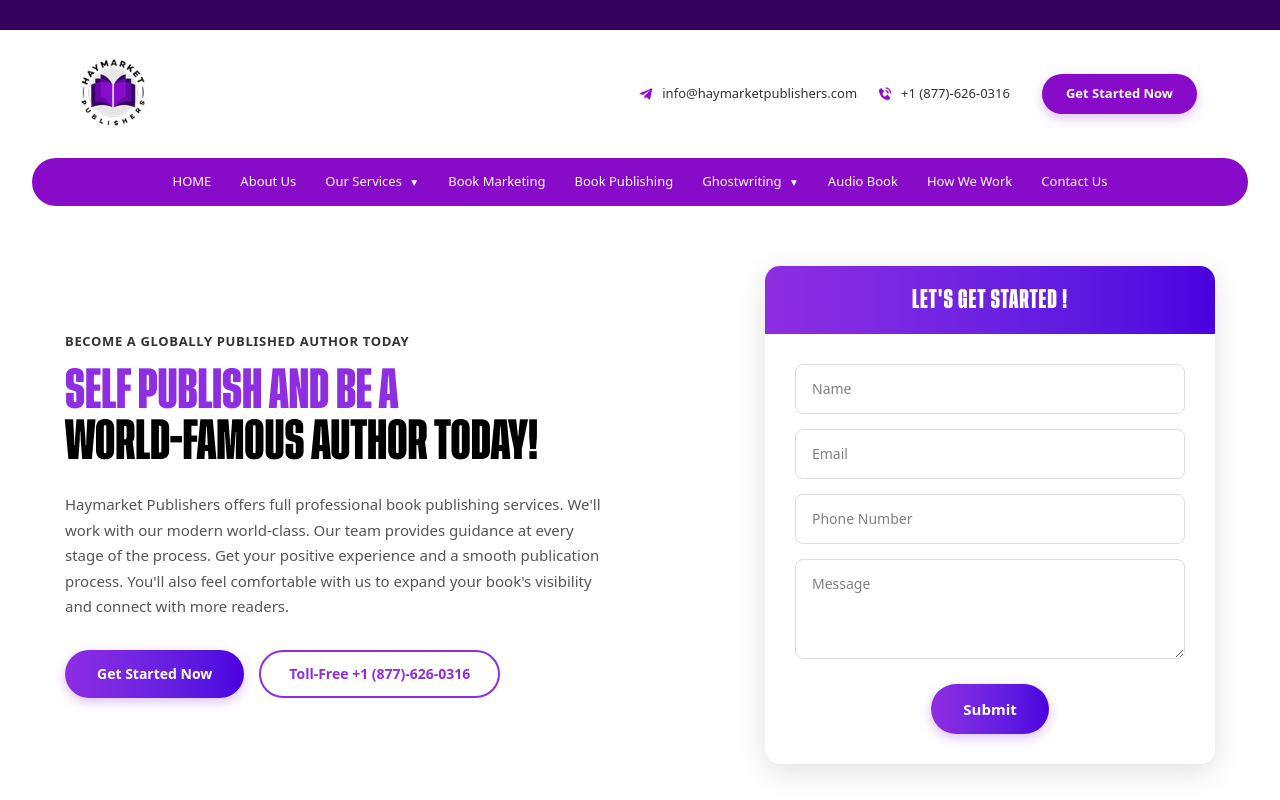
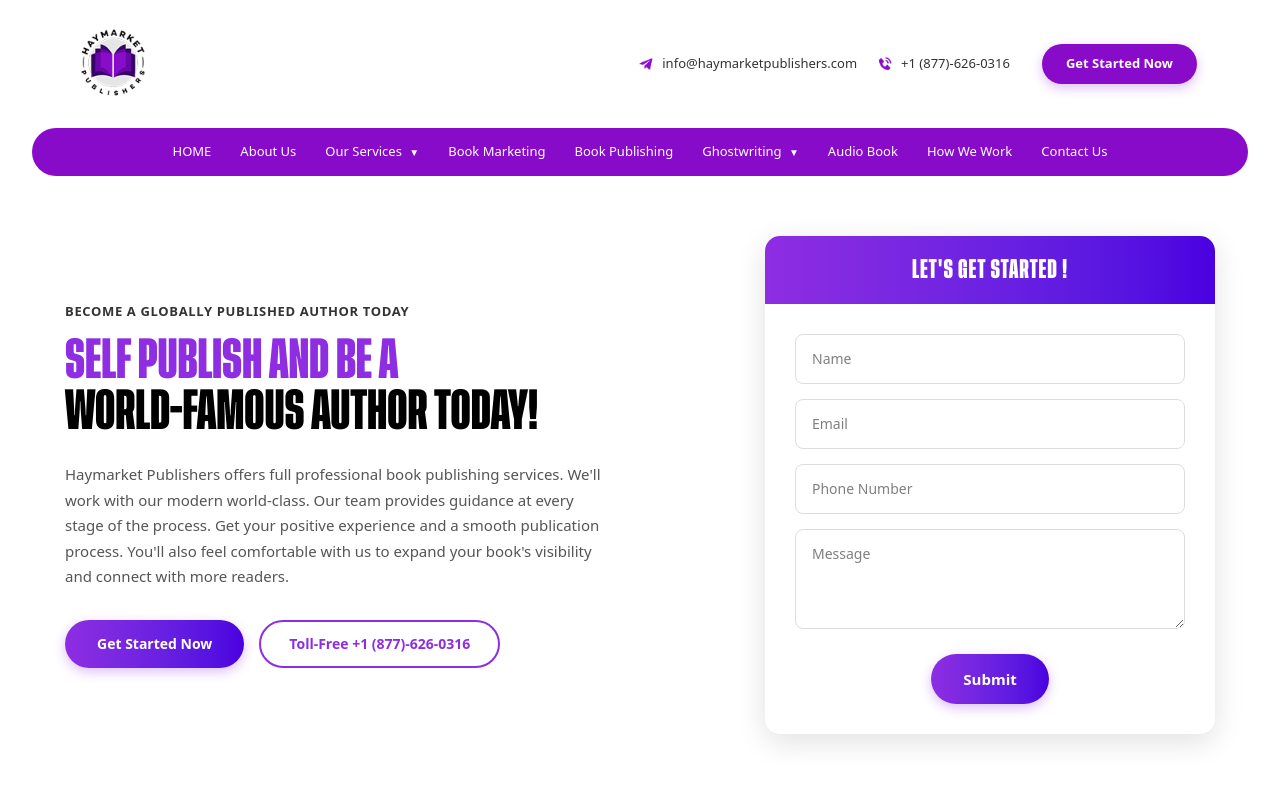
Before and after one commit to uzairAhmed101/HayMarket_ReactProject, a React (Vite) app: page / in a window 1280 px wide. Shown: the top 800 px of the page. Built offline with nearby package versions, Linux system fonts and the light colour scheme.

Commit message:
Update HomePage and ServicePage components

```diff
--- a/src/pages/HomePage.jsx
+++ b/src/pages/HomePage.jsx
@@ -1,6 +1,6 @@
 import React from 'react'
 import { Link } from 'react-router-dom'
-import Disclaimer from '../components/Disclaimer.jsx'
+// import Disclaimer from '../components/Disclaimer.jsx'/
 import HeroSection from '../components/BannerSection.jsx'
 import Navbar from '../components/navbar.jsx'
 import Header from '../components/Header.jsx'
@@ -22,7 +22,6 @@ import Disclaimer2 from '../components/Disclaimerfooter.jsx'
 const HomePage = () => {
     return (
       <div>
-        <Disclaimer />
         <Header />
         <Navbar />
         <HeroSection />
--- a/src/pages/ServicePage.jsx
+++ b/src/pages/ServicePage.jsx
@@ -1,6 +1,6 @@
 import React from 'react'
 import { Link } from 'react-router-dom'
-import Disclaimer from '../components/Disclaimer.jsx'
+// import Disclaimer from '../components/Disclaimer.jsx'
 import HeroSection from '../components/BannerSection.jsx'
 import Navbar from '../components/navbar.jsx'
 import Header from '../components/Header.jsx'
@@ -26,7 +26,6 @@ const ServicePage = () => {
 
   return (
     <div>
-        <Disclaimer />
         <Header />
         <Navbar />
         <HeroSection />
```
